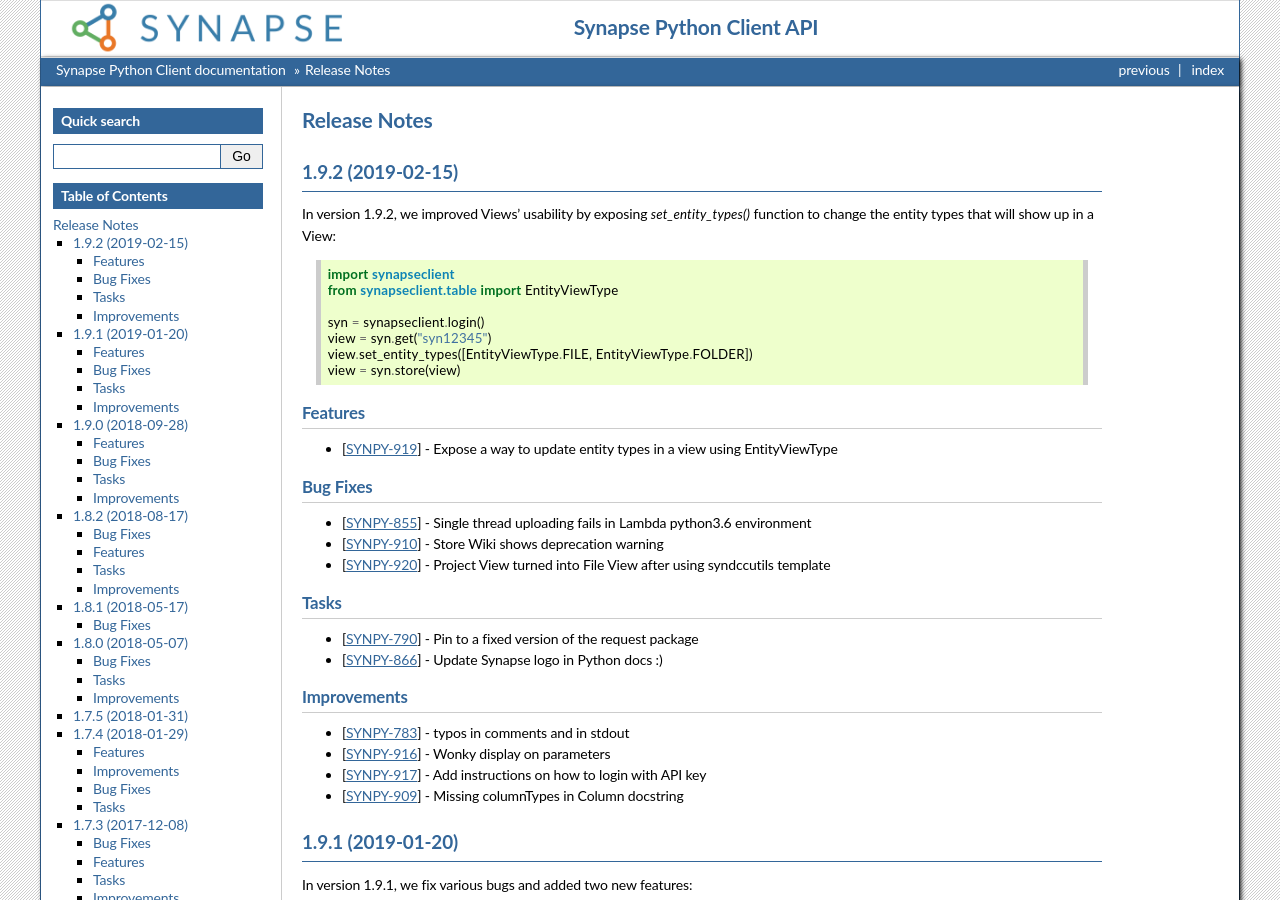
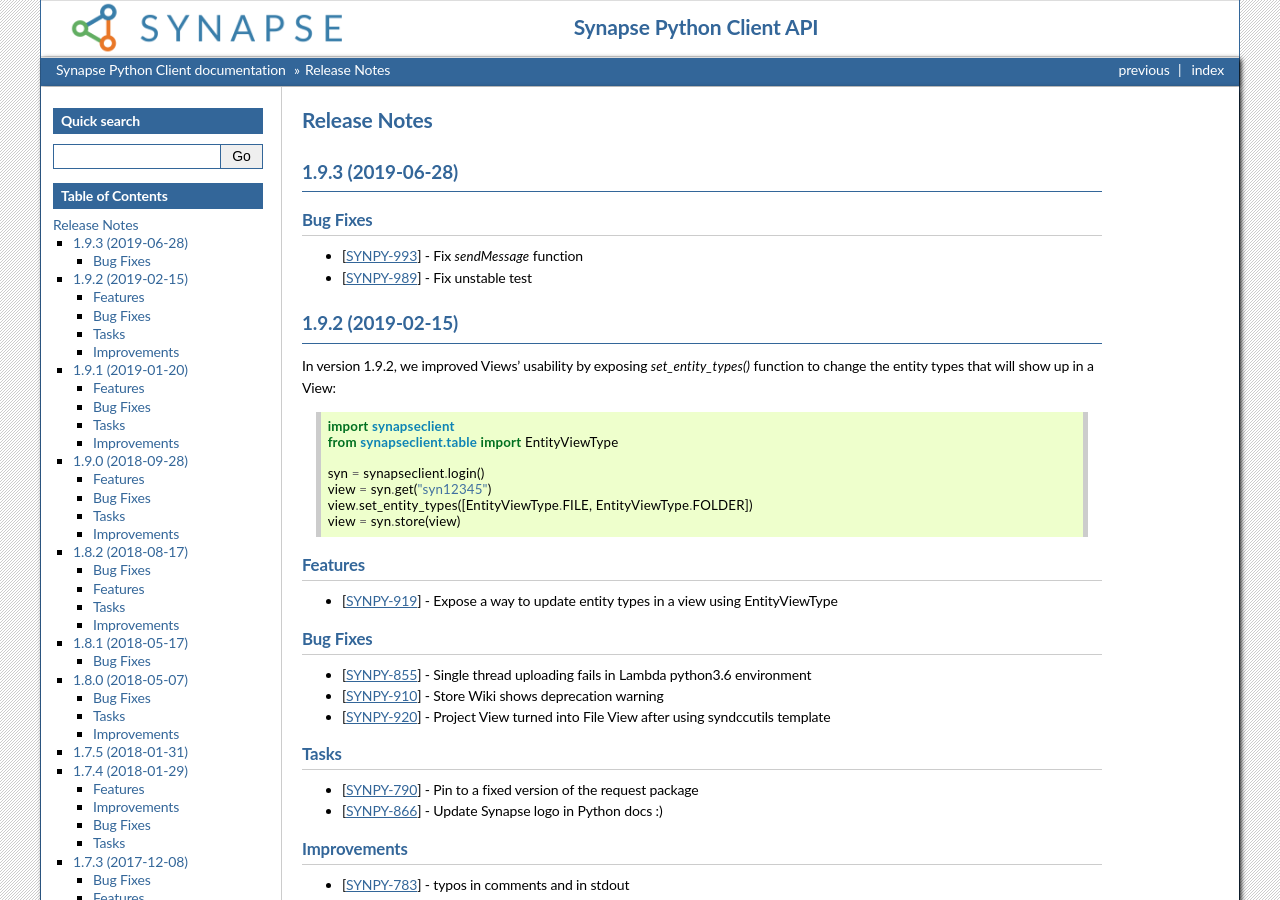
Before and after one commit to Sage-Bionetworks/synapsePythonClient, a Sphinx documentation site: the page built from docs/news.rst, in a window 1280 px wide and 900 px high. Built offline with Sphinx 7.4.7, drawn with Linux system fonts in a browser that asks for light colours; the version number could not be read and is left out.

Commit message:
add release notes

```diff
--- a/docs/news.rst
+++ b/docs/news.rst
@@ -1,6 +1,17 @@
 =============
 Release Notes
 =============
+1.9.3 (2019-06-28)
+==================
+
+Bug Fixes
+---------
+
+-  [`SYNPY-993 <https://sagebionetworks.jira.com/browse/SYNPY-993>`__] -
+   Fix `sendMessage` function
+-  [`SYNPY-989 <https://sagebionetworks.jira.com/browse/SYNPY-989>`__] -
+   Fix unstable test
+
 
 1.9.2 (2019-02-15)
 ==================
```
